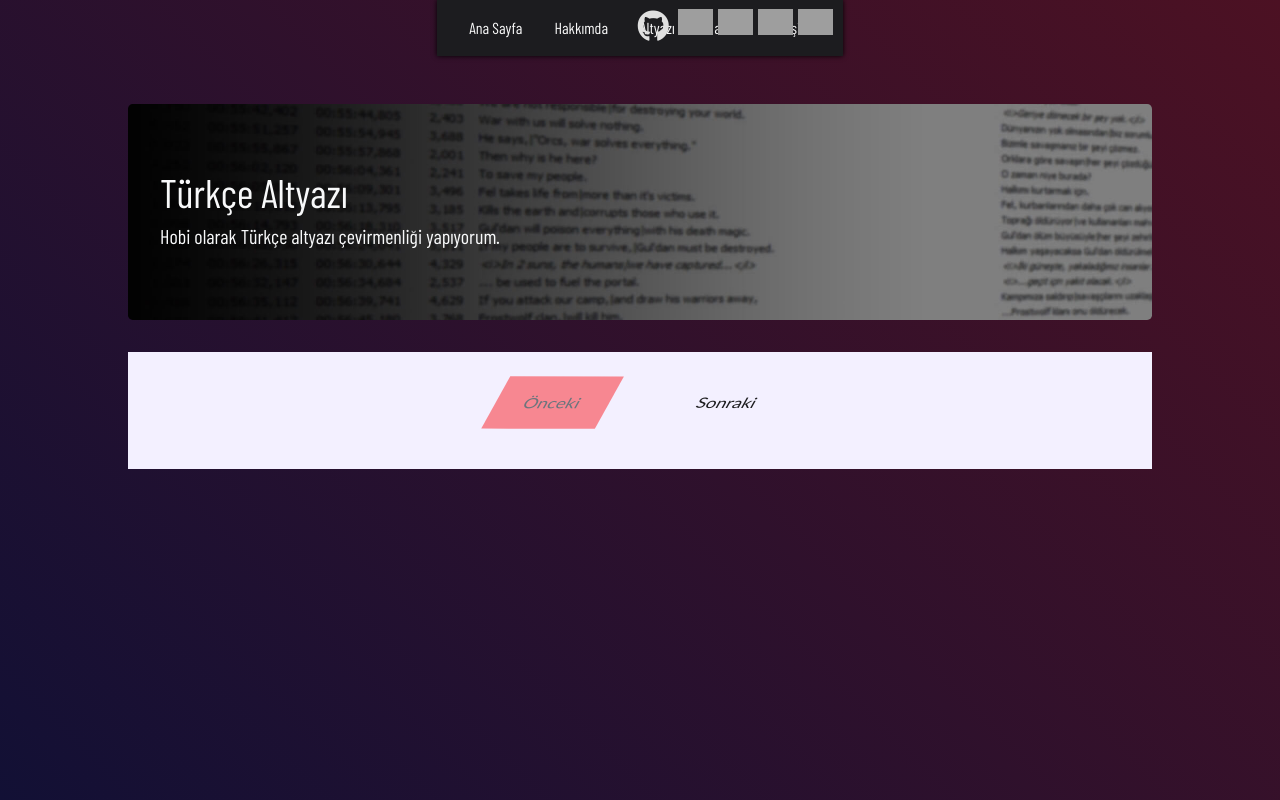
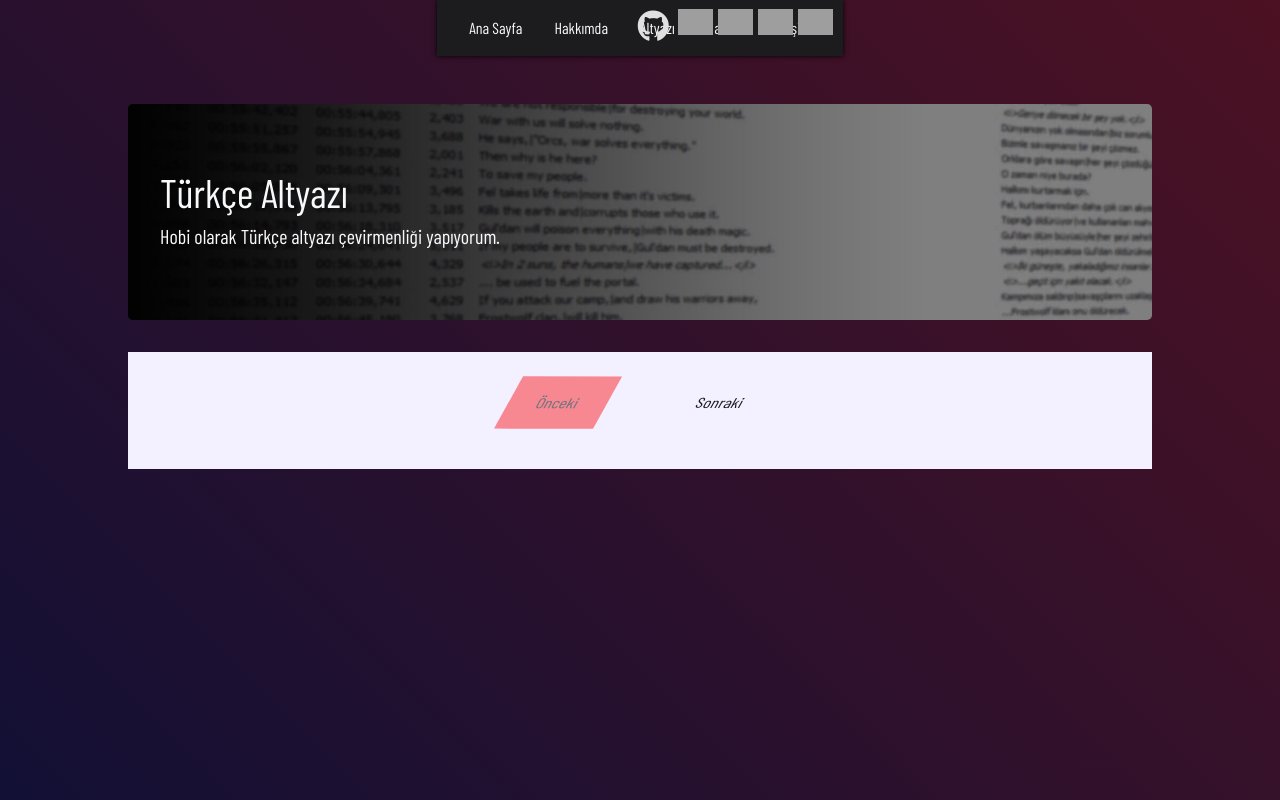
Before and after one commit to mustafa-gun/personal, a PHP site: page /subtitle.php in a window 1280 px wide. Run offline with PHP 8.4, Linux system fonts and the light colour scheme; data that the repository does not hold is empty; some libraries are stand-ins or nearby versions; grey boxes are pictures that could not be loaded.

Commit message:
Update subtitle.php

```diff
--- a/subtitle.php
+++ b/subtitle.php
@@ -14,17 +14,10 @@
         :root {
             --d: 700ms;
             --e: cubic-bezier(0.19, 1, 0.22, 1);
-            --font-sans: "Lato", sans-serif !important;
-            --font-serif: "Lato", sans-serif !important;
         }
 
         * {
             box-sizing: border-box;
-        }
-
-        html,
-        body {
-            height: 100%;
         }
 
         body {
```
